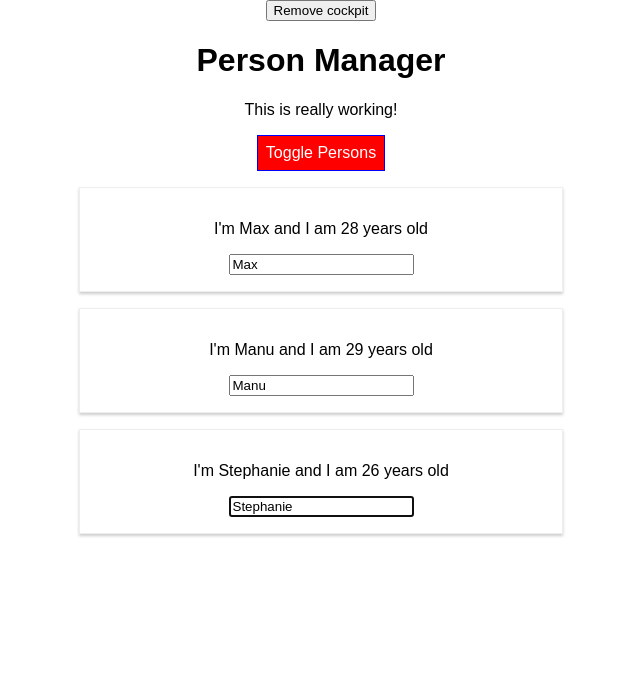
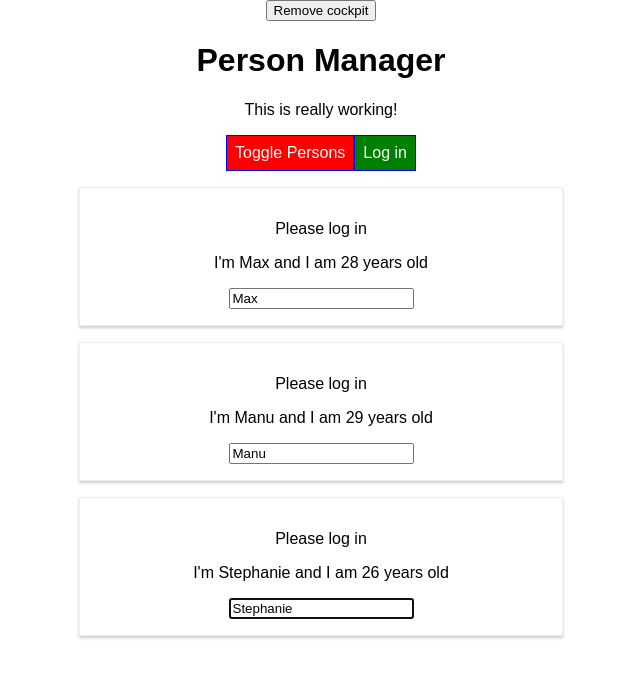
Before and after one commit to obwansan/react-learning-app, a React app: page / in a window 1280 px wide. Shown: the top 678 px of the page, without its empty margins (319-959 px from the left). Built offline with nearby package versions, Linux system fonts and the light colour scheme.

Commit message:
Prop chaining problems
Bad practice to pass a prop to a component, just as a way to get it to another component, e.g. passing isAuthenticated from App to Persons just to get it to Person, when it doesn't do anything in Persons

```diff
--- a/src/components/Cockpit/Cockpit.js
+++ b/src/components/Cockpit/Cockpit.js
@@ -50,6 +50,7 @@
         onClick={props.clicked}
       >Toggle Persons
       </button>
+      <button onClick={props.login}>Log in</button>
     </div>
   );
 };
--- a/src/components/Persons/Person/Person.js
+++ b/src/components/Persons/Person/Person.js
@@ -25,6 +25,7 @@
       // <div className={classes.person}>
       // <aux>
       <Fragment>
+        {this.props.isAuth ? <p>Authenticated!</p> : <p>Please log in</p>}
         <p onClick={this.props.click}>
           I&#39;m {this.props.name} and I am {this.props.age} years old
         </p>
--- a/src/components/Persons/Persons.js
+++ b/src/components/Persons/Persons.js
@@ -46,6 +46,7 @@
           age={person.age}
           key={person.id}
           changed={(event) => this.props.changed(event, person.id)}
+          isAuth={this.props.isAuthenticated}
         />
       );
     });
--- a/src/containers/App.js
+++ b/src/containers/App.js
@@ -22,7 +22,8 @@
     otherState: 'some other value',
     showPersons: false,
     showCockpit: true,
-    changeCounter: 0
+    changeCounter: 0,
+    authenticated: false
   };
 
   static getDerivedStateFromProps(props, state) {
@@ -93,6 +94,10 @@
     this.setState({showPersons: !show});
   }
 
+  loginHandler = () => {
+    this.setState({authenticated: !this.state.authenticated});
+  }
+
   render() {
     console.log('[App.js] render');
     // persons will be reset each time the button is clicked because
@@ -105,6 +110,7 @@
             persons={this.state.persons}
             clicked={this.deletePersonHandler}
             changed={this.nameChangedHandler}
+            isAuthenticated={this.state.authenticated}
           />
     }
 
@@ -125,6 +131,7 @@
               clicked={this.togglePersonsHandler}
               showPersons={this.state.showPersons}
               personsLength={this.state.persons.length}
+              login={this.loginHandler}
             /> : null }
           {persons}
         {/* </div> */}
```
